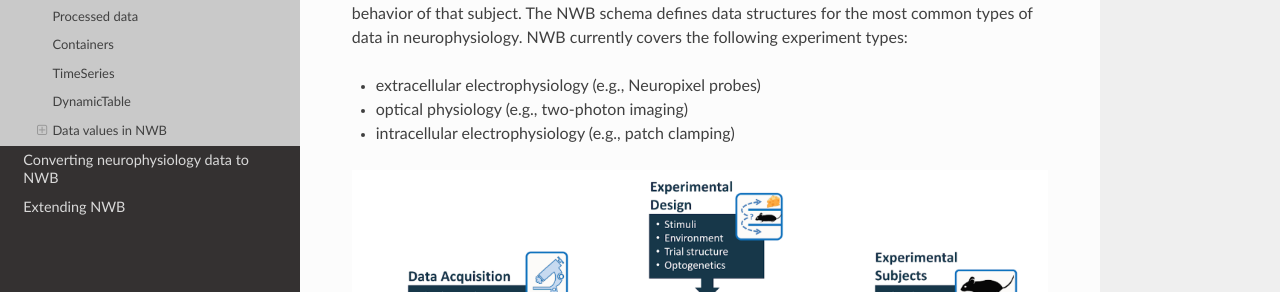
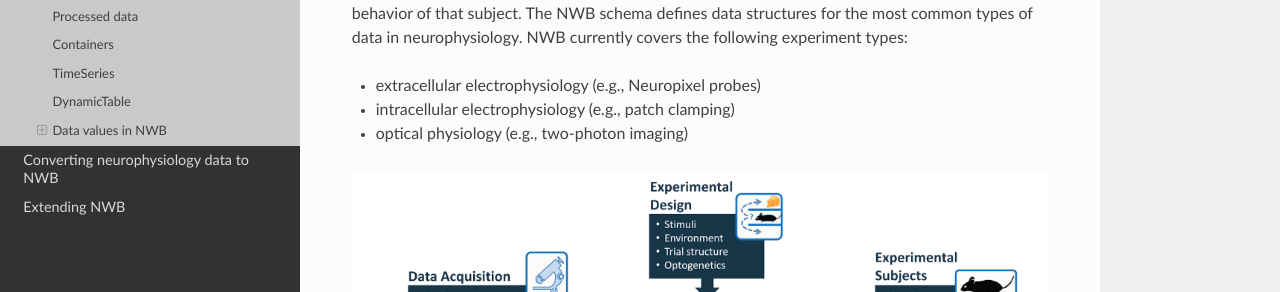
Before and after one commit to NeurodataWithoutBorders/nwb-overview, a Sphinx documentation site: the page built from docs/source/intro_to_nwb/file_structure.rst, in a window 1280 px wide and 1400 px high. Shown: the part 278-570 px from the top of the window. Built offline with Sphinx 7.4.7 and the Read the Docs theme 2.0.0, drawn with Linux system fonts in a browser that asks for light colours; pages that are not in the unit, such as notebooks, are missing from menus; some of the changed text lies outside the part shown.

```diff
--- a/docs/source/intro_to_nwb/file_structure.rst
+++ b/docs/source/intro_to_nwb/file_structure.rst
@@ -12,8 +12,8 @@ the most common types of data in neurophysiology. NWB currently covers
 the following experiment types:
 
 * extracellular electrophysiology (e.g., Neuropixel probes)
+* intracellular electrophysiology (e.g., patch clamping)
 * optical physiology (e.g., two-photon imaging)
-* intracellular electrophysiology (e.g., patch clamping)
 
 .. image:: /img/nwb_overview.png
 
@@ -58,10 +58,10 @@ within it.
       - Name of ``ProcessingModule``
     * - extracellular electrophysiology
       - "ecephys"
+    * - intracellular electrophysiology
+      - "icephys"
     * - optical physiology
       - "ophys"
-    * - intracellular electrophysiology
-      - "icephys"
     * - behavior
       - "behavior"
 
```
